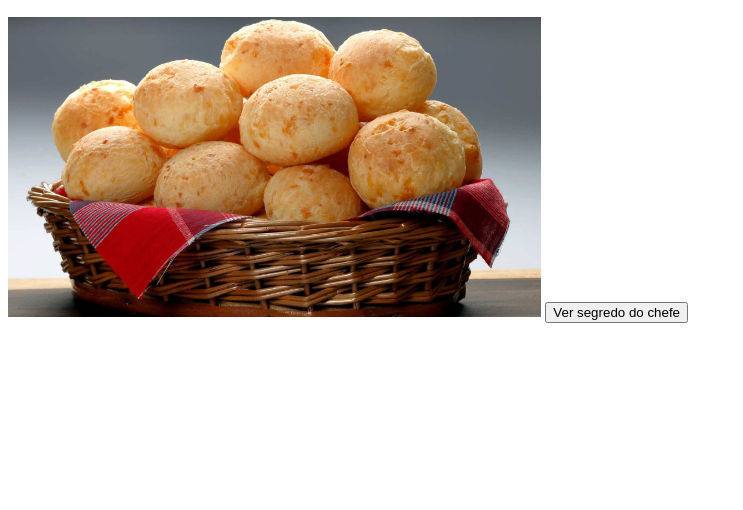
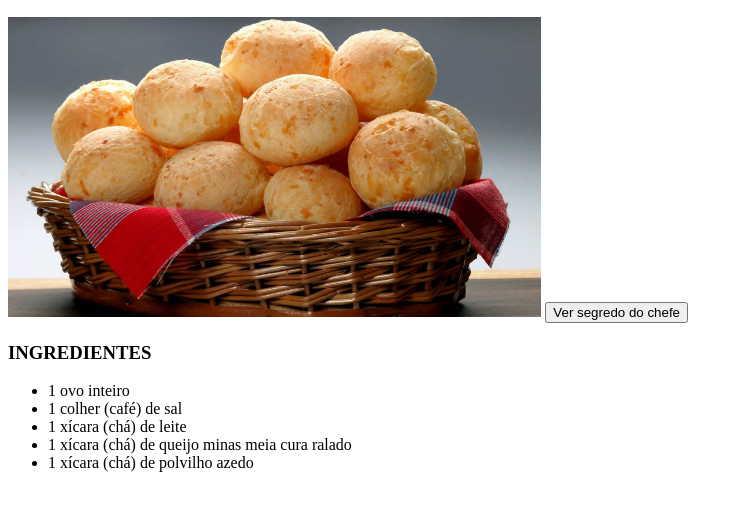
Before and after one commit to SamuelfGil/receitas-de-minas, a plain HTML site: page index.html in a window 1280 px wide. Shown: the part 110-620 px from the top of the page, without its empty margins (0-743 px from the left). Drawn offline with Linux system fonts and the light colour scheme.

Commit message:
feat: adiciona lista de ingredientes

```diff
--- a/index.html
+++ b/index.html
@@ -13,7 +13,7 @@
         <section>
 
 
-    <h1>Pão de Queijo</h1>
+    <h2>Pão de Queijo</h2>
     <img src="images/44-pão-de-queijo.jpg" alt="Pão de queijo" height="300px">
 
     <button popovertarget="segredo">Ver segredo do chefe</button>
@@ -24,6 +24,17 @@
         </p>
     </div>
 </section>
+<section>
+<h3>INGREDIENTES</h3>
+<ul>
+    <li>1 ovo inteiro</li>
+    <li>1 colher (café) de sal</li>
+    <li>1 xícara (chá) de leite</li>
+    <li>1 xícara (chá) de queijo minas meia cura ralado</li>
+    <li>1 xícara (chá) de polvilho azedo</li>
+</ul>
+</div>
+</section>
 </main>
 </body>
 </html>
```
